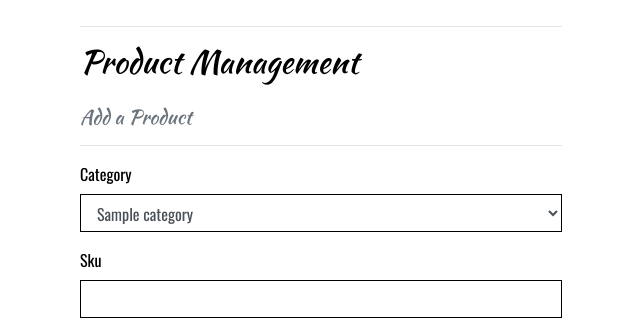
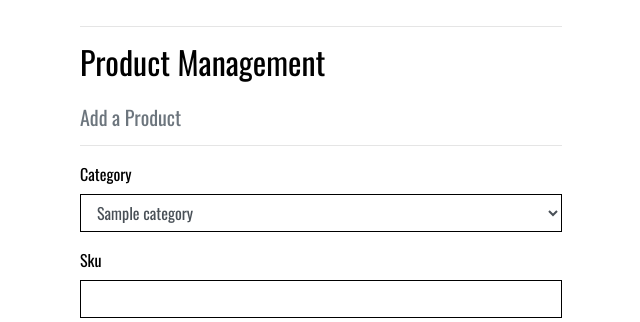
Before and after one commit to Leefarmer83/ievas_fragrances, a Django app: page /products/add/ in a window 1280 px wide. Shown: the part 180-502 px from the top of the page, without its empty margins (63-703 px from the left). Run offline with Django 3.2, Linux system fonts and the light colour scheme; a user stored in the database is signed in; tables that the repository leaves empty hold one stand-in row (values such as "Sample post"); some libraries are stand-ins or nearby versions.

Commit message:
corrected spelling and added font to edit/add product pages

```diff
--- a/products/templates/products/add_product.html
+++ b/products/templates/products/add_product.html
@@ -12,7 +12,7 @@
 {% block content %}
 <!-- adding a product-->
 <div class="overlay"></div>
-<div class="container">
+<div class="container Oswald">
     <div class="row">
         <div class="col-12 col-md-6">
             <hr>
@@ -24,7 +24,7 @@
 
     <div class="row">
         <div class="col-12 col-md-6 Oswald">
-            <form method="POST" action="{% url 'add_product' %}" class="form mb-2" enctype="multipart/form-data">
+            <form method="POST" action="{% url 'add_product' %}" class="form mb-2 Oswald" enctype="multipart/form-data">
                 {% csrf_token %}
                 {% for field in form %}
                 {% if field.name != 'image' %}
--- a/products/templates/products/edit_product.html
+++ b/products/templates/products/edit_product.html
@@ -12,7 +12,7 @@
 {% block content %}
 <!-- Product editing-->
 <div class="overlay"></div>
-<div class="container">
+<div class="container Oswald">
     <div class="row">
         <div class="col-12 col-md-6">
             <hr>
@@ -23,7 +23,7 @@
     </div>
 
     <div class="row">
-        <div class="col-12 col-md-6">
+        <div class="col-12 col-md-6 Oswald">
             <form method="POST" action="{% url 'edit_product' product.id %}" class="form mb-2"
                 enctype="multipart/form-data">
                 {% csrf_token %}
```
Also changed, not shown: README.md.
